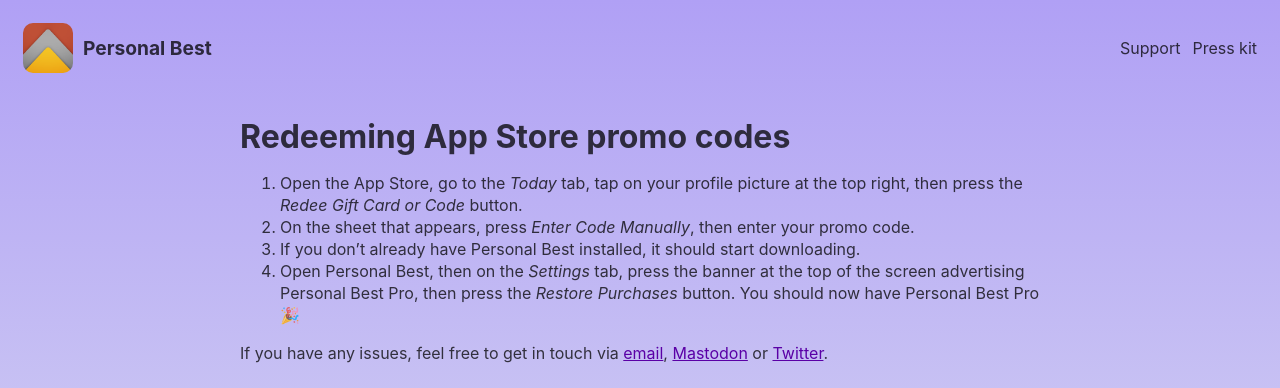
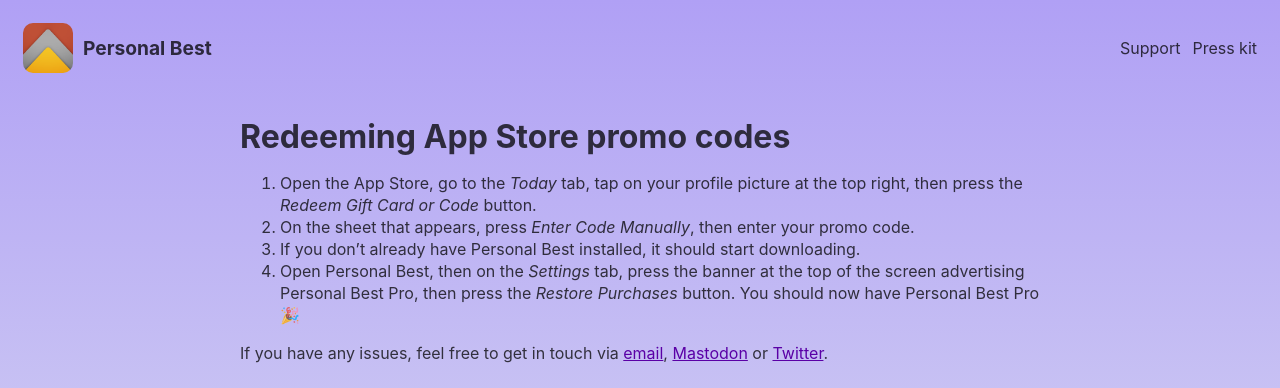
Before and after one commit to shaundon/personal-best-website, a Jekyll site: the page built from redeem.markdown, in a window 1280 px wide. Shown: the top 388 px of the page. Built offline with Jekyll 4.4.1, drawn with Linux system fonts in a browser that asks for light colours.

Commit message:
fix typo

```diff
--- a/redeem.markdown
+++ b/redeem.markdown
@@ -7,7 +7,7 @@
 
 ## Redeeming App Store promo codes
 
-1. Open the App Store, go to the _Today_ tab, tap on your profile picture at the top right, then press the _Redee Gift Card or Code_ button.
+1. Open the App Store, go to the _Today_ tab, tap on your profile picture at the top right, then press the _Redeem Gift Card or Code_ button.
 1. On the sheet that appears, press _Enter Code Manually_, then enter your promo code.
 1. If you don't already have Personal Best installed, it should start downloading.
 1. Open Personal Best, then on the _Settings_ tab, press the banner at the top of the screen advertising Personal Best Pro, then press the _Restore Purchases_ button. You should now have Personal Best Pro 🎉
```
